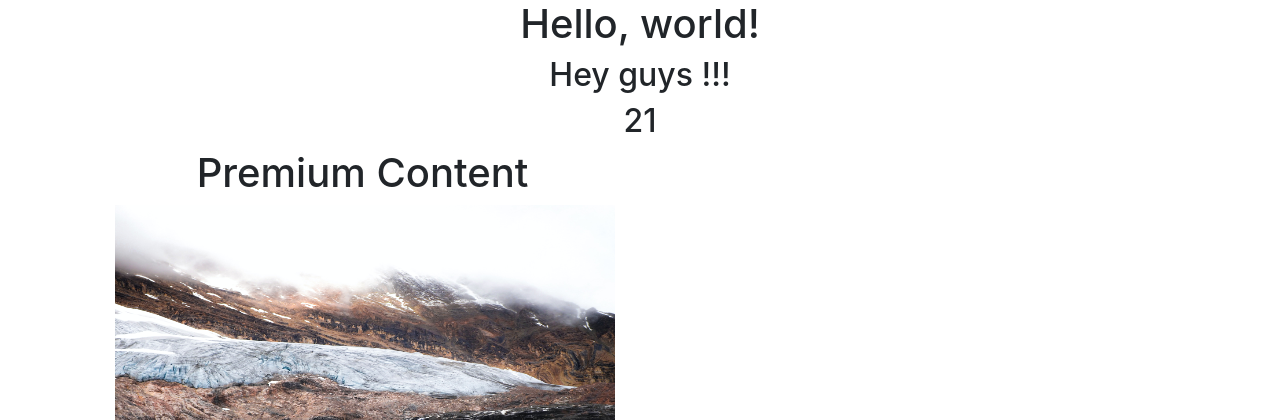
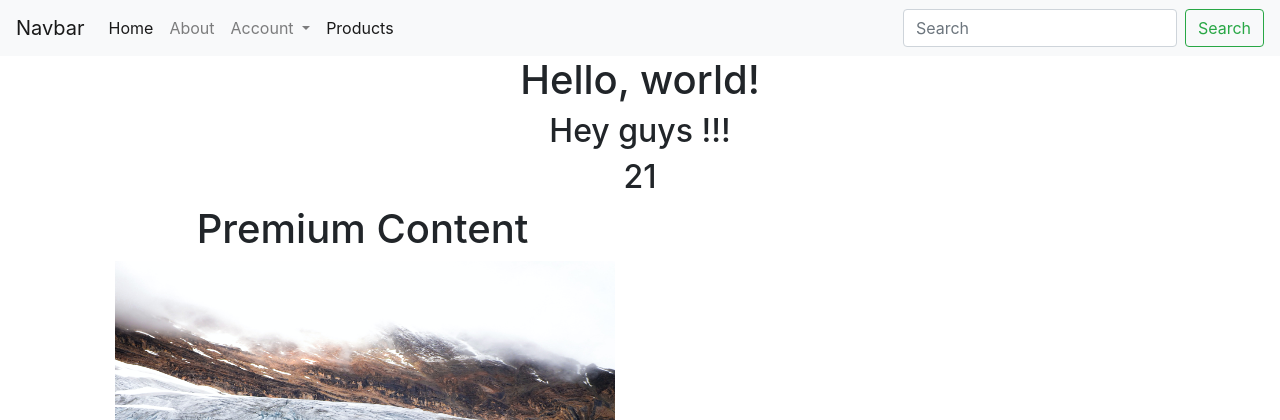
Before and after one commit to Alymbekov/FullShopMarket, a Django app: page / in a window 1280 px wide. Shown: the top 420 px of the page. Run offline with Django 3.2, Linux system fonts and the light colour scheme; the visitor is signed in with stand-in values (Sample User, id 1); parts of the project's set-up code (start-up, migrations or seed data) failed here and were passed over; some libraries are stand-ins or nearby versions.

Commit message:
added pagination and Navbar

```diff
--- a/src/applications/products/models.py
+++ b/src/applications/products/models.py
@@ -1,4 +1,5 @@
 from django.db import models
+from django.urls import reverse
 from django.db.models import signals
 from django.dispatch import receiver
 from .utils import (
@@ -46,6 +47,9 @@ class Product(models.Model):
     def __repr__(self):
         return f'{self.__class__} - {self.title}'
 
+    def get_absolute_url(self, *args, **kwargs):
+        print(args, kwargs)
+        return reverse('product', args=[str(self.id)])
 
     # def save(self, *args, **kwargs):
     #     if not self.id:
--- /dev/null
+++ b/src/applications/products/templates/includes/navbar.html
@@ -0,0 +1,44 @@
+<nav class="navbar navbar-expand-lg navbar-light bg-light">
+    <a class="navbar-brand" href="#">Navbar</a>
+    <button class="navbar-toggler" type="button" data-toggle="collapse" data-target="#navbarSupportedContent"
+        aria-controls="navbarSupportedContent" aria-expanded="false" aria-label="Toggle navigation">
+        <span class="navbar-toggler-icon"></span>
+    </button>
+
+    <div class="collapse navbar-collapse" id="navbarSupportedContent">
+        <ul class="navbar-nav mr-auto">
+            <li class="nav-item active">
+                <a class="nav-link" href="{% url 'index' %}">Home <span class="sr-only">(current)</span></a>
+            </li>
+            <li class="nav-item">
+                <a class="nav-link" href="#">About</a>
+            </li>
+            <li class="nav-item dropdown">
+                <a class="nav-link dropdown-toggle" href="#" id="navbarDropdown" role="button" data-toggle="dropdown"
+                    aria-haspopup="true" aria-expanded="false">
+                    Account
+                </a>
+                <div class="dropdown-menu" aria-labelledby="navbarDropdown">
+                    {% if user.is_authenticated %}
+                        <a class="dropdown-item" href="#">Logout</a>
+                        <a class="dropdown-item" href="#">Password Change</a>
+
+                    <div class="dropdown-divider"></div>
+                    <a class="dropdown-item" href="#">Reset Password</a>
+
+                    {% else %}
+                    <a class="dropdown-item" href="{% url 'register' %}">Register</a>
+                    <a class="dropdown-item" href="{% url 'login' %}">Login</a>
+                    {% endif %}
+                </div>
+            </li>
+            <li class="nav-item">
+                <a class="nav-link active" href="{% url 'products' %}" tabindex="-1">Products</a>
+            </li>
+        </ul>
+        <form class="form-inline my-2 my-lg-0">
+            <input class="form-control mr-sm-2" type="search" placeholder="Search" aria-label="Search">
+            <button class="btn btn-outline-success my-2 my-sm-0" type="submit">Search</button>
+        </form>
+    </div>
+</nav>
--- a/src/applications/products/views.py
+++ b/src/applications/products/views.py
@@ -7,6 +7,7 @@ from .models import Product
 class ProductListView(ListView):
     queryset = Product.objects.all()
     template_name = 'products/list.html'
+    paginate_by = 3
 
     def get_context_data(self, *args, **kwargs):
         context = super(ProductListView, self).get_context_data(*args, **kwargs)
--- a/src/ecommerce/urls.py
+++ b/src/ecommerce/urls.py
@@ -17,16 +17,16 @@ from applications.products.views import (
     )
 
 urlpatterns = [
-    path('', index),
+    path('', index, name="index"),
     re_path(r'^about/$', about_page),
     path('contact/', contact_page),
-    path('register/', register_page),
-    path('login/', login_page),
+    path('register/', register_page, name="register"),
+    path('login/', login_page, name="login"),
 
-    path('products/', ProductListView.as_view()),
+    path('products/', ProductListView.as_view(), name="products"),
     path('products-fbv/', products_list_view),
 
-    path('products/<int:pk>/', ProductDetailView.as_view()),
+    path('products/<int:pk>/', ProductDetailView.as_view(), name="product"),
     path('products-fbv/<int:pk>/', products_detail_view),
 
     path('featured_products/', ProductFeaturedView.as_view()),
--- a/src/static_project/css/style.css
+++ b/src/static_project/css/style.css
@@ -2,3 +2,9 @@ img {
     width: 500px;
     height: 500px;
 }
+
+.card-img-top {
+    width: 100%;
+    height: 15vw;
+    object-fit: cover;
+}
--- a/src/templates/base.html
+++ b/src/templates/base.html
@@ -18,6 +18,8 @@
 </head>
 
 <body>
+
+    {% include 'includes/navbar.html' %}
 
 
     {% block content %}
```
Also changed, not shown: src/applications/products/templates/includes/pagination.html (added, +18 -0 lines), src/applications/products/templates/products/detail.html (+18 -1 lines), src/applications/products/templates/products/list.html (+23 -7 lines).
